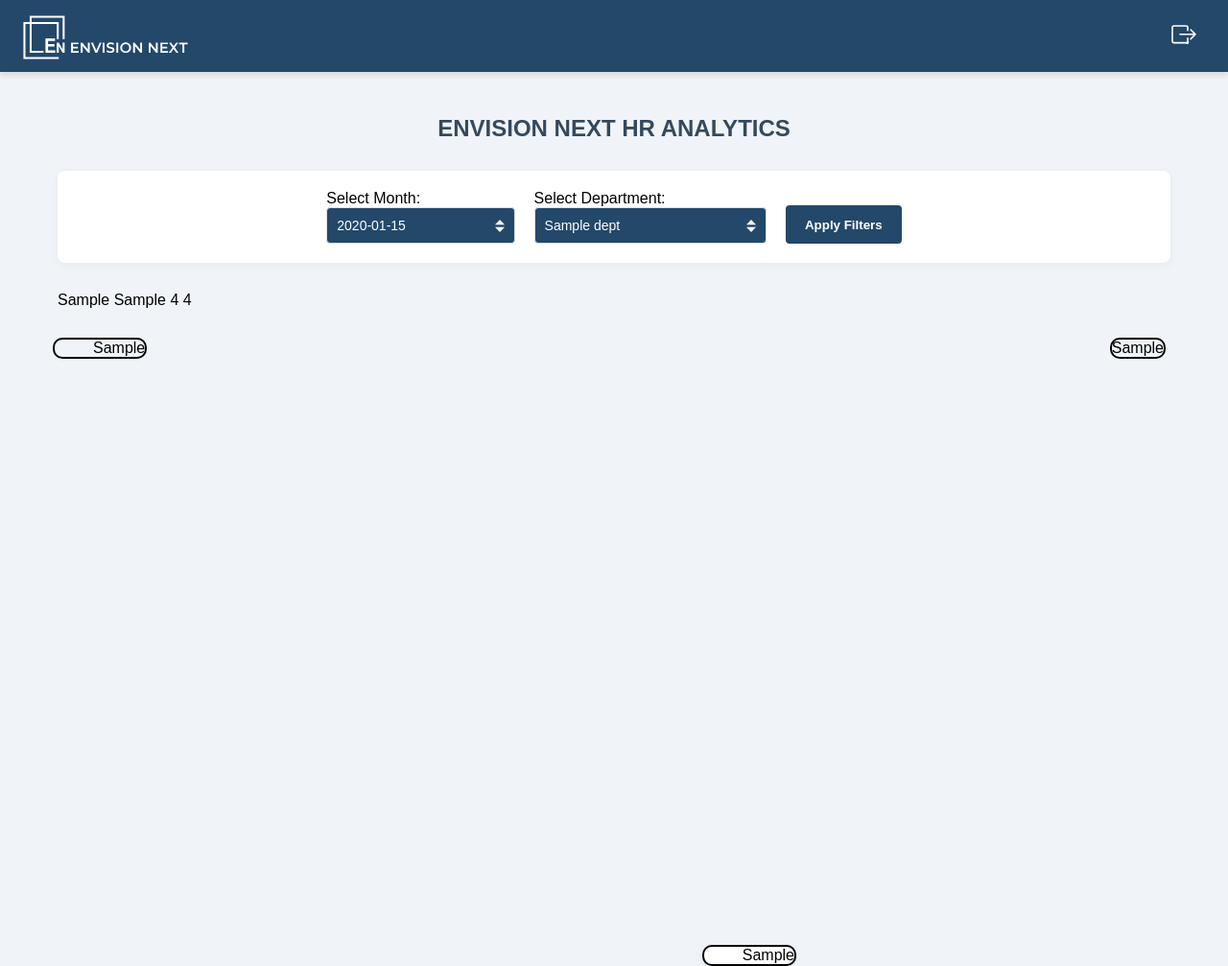
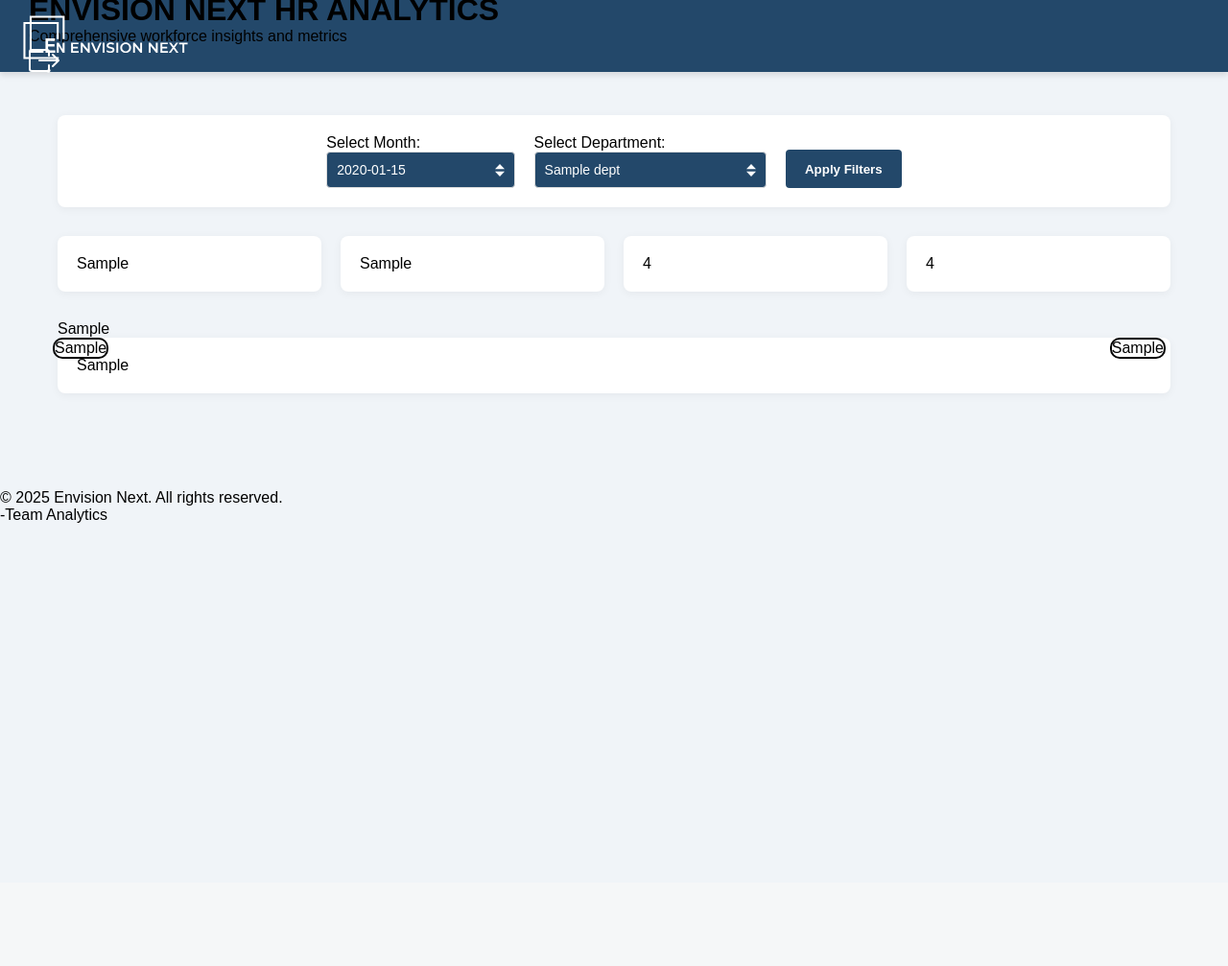
Before and after one commit to Sohamchandekar/HR-DEPARTMENT-ANALYSIS, a Flask app: template templates/home.html in a window 1280 px wide. Shown: the whole page at 96% size. After the commit the page ends 545 px from the top, so only its background shows below. Run offline with Flask 3, Linux system fonts and the light colour scheme; the template is opened without the code that fills it: most values are stand-ins (such as "Sample title", 1, 10 or a date in 2020).

Commit message:
Update home.html

```diff
--- a/templates/home.html
+++ b/templates/home.html
@@ -4,28 +4,36 @@
     <meta charset="UTF-8">
     <meta name="viewport" content="width=device-width, initial-scale=1.0">
     <link rel="stylesheet" href="{{ url_for('static', filename='css/home.css') }}">
-    <title>Employee Dashboard</title>
+    <title>Envision Next - HR Analytics Dashboard</title>
 </head>
 <body>
     <header class="header">
-        <img src="{{ url_for('static', filename='/images/En_logo/en_full_white.svg') }}" alt="Company Logo" class="company-logo">
-        <h1 class="header-title"></h1>
+        <div class="header-container">
+            <img src="{{ url_for('static', filename='/images/En_logo/en_full_white.svg') }}" alt="Envision Next Logo" class="company-logo">
+
+            <div class="header-content">
+                <h1>ENVISION NEXT HR ANALYTICS</h1>
+                <p class="dashboard-subtitle">Comprehensive workforce insights and metrics</p>
+            </div>
+
             <div class="header-icons">
-            <a href="{{ url_for('login') }}">
-                <svg xmlns="http://www.w3.org/2000/svg" width="20" height="16" fill="currentColor" class="bi bi-box-arrow-right" viewBox="0 0 16 16" stroke-width="5">
+                <a href="{{ url_for('login') }}" class="logout-button" title="Logout">
+                    <svg xmlns="http://www.w3.org/2000/svg" width="24" height="24" fill="currentColor" class="bi bi-box-arrow-right" viewBox="0 0 16 16">
                       <path fill-rule="evenodd" d="M10 12.5a.5.5 0 0 1-.5.5h-8a.5.5 0 0 1-.5-.5v-9a.5.5 0 0 1 .5-.5h8a.5.5 0 0 1 .5.5v2a.5.5 0 0 0 1 0v-2A1.5 1.5 0 0 0 9.5 2h-8A1.5 1.5 0 0 0 0 3.5v9A1.5 1.5 0 0 0 1.5 14h8a.5.5 0 0 0 1.5-1.5v-2a.5.5 0 0 0-1 0z"/>
                       <path fill-rule="evenodd" d="M15.854 8.354a.5.5 0 0 0 0-.708l-3-3a.5.5 0 0 0-.708.708L14.293 7.5H5.5a.5.5 0 0 0 0 1h8.793l-2.147 2.146a.5.5 0 0 0 .708.708z"/>
                     </svg>
                 </a>
             </div>
+        </div>
     </header>
 
-    <div class="main-content">
-        <div class="dashboard-intro">
-            <h2>ENVISION NEXT HR ANALYTICS</h2>
-        </div>
+    <main class="main-content">
+
 
         <section class="filter-section">
+            <div class="section-header">
+                <h2></h2>
+            </div>
             <form class="filter-form" method="post" action="{{ url_for('home') }}">
                 <div class="form-group">
                     <label for="selected_month">Select Month:</label>
@@ -47,31 +55,75 @@
                     </select>
                 </div>
 
-                <button type="submit">Apply Filters</button>
+                <button type="submit" class="btn-primary">Apply Filters</button>
             </form>
         </section>
 
-        <section class="card-container">
-            {{ active_employee_card|safe }}
-            {{ active_employee_in_department_card |safe }}
-            {{ growth_rate_card|safe }}
-            {{ retention_rate_card|safe }}
-        </section>
+        <section class="metrics-overview">
 
-        <section class="charts-container">
-            <div class="chart-container1">
-                <div class="line-chart">{{ linechart_html | safe }}</div>
+            <div class="card-container">
+                <div class="card" id="active-employee">
+                    <div class="card-content">
+                        {{ active_employee_card | safe }}
                     </div>
-            <div class="chart-container2">
-                <div class="bar-chart">{{ barchart_html | safe }}</div>
+                </div>
+
+                <div class="card" id="active-employee-department">
+                    <div class="card-content">
+                        {{ active_employee_in_department_card | safe }}
+                    </div>
+                </div>
+
+                <div class="card" id="growth-rate">
+                    <div class="card-content">
+                        {{ growth_rate_card | safe }}
+                    </div>
+                </div>
+
+                <div class="card" id="retention-rate">
+                    <div class="card-content">
+                        {{ retention_rate_card | safe }}
+                    </div>
+                </div>
+            </div>
+
+            <div class="employee-table-container">
+                {{ active_employee_table | safe }}
             </div>
         </section>
 
-            <div class="chart-container pie-chart3">
-                <div class="pie-chart">{{ piechart_html | safe }}</div>
+
+
+        <section class="data-visualization">
+
+            <div class="line-bar-container">
+
+                <div class="chart-container1" id="trend-chart">
+                    {{ linechart_html | safe }}
+                </div>
+
+                <div class="chart-container2" id="bar-chart">
+                    {{ barchart_html | safe }}
+                </div>
+
             </div>
 
 
+
+            <div class="pie-chart-container" >
+                <div class="chart-container" id="distribution-chart">
+                    {{ piechart_html | safe }}
                 </div>
+            </div>
+
+        </section>
+
+    </main>
+
+    <footer class="footer">
+        <div class="footer-content">
+            <p>&copy; 2025 Envision Next. All rights reserved.<br>-Team Analytics</p>
+        </div>
+    </footer>
 </body>
 </html>
```
Lines whose indentation alone changed are shown as unchanged.
